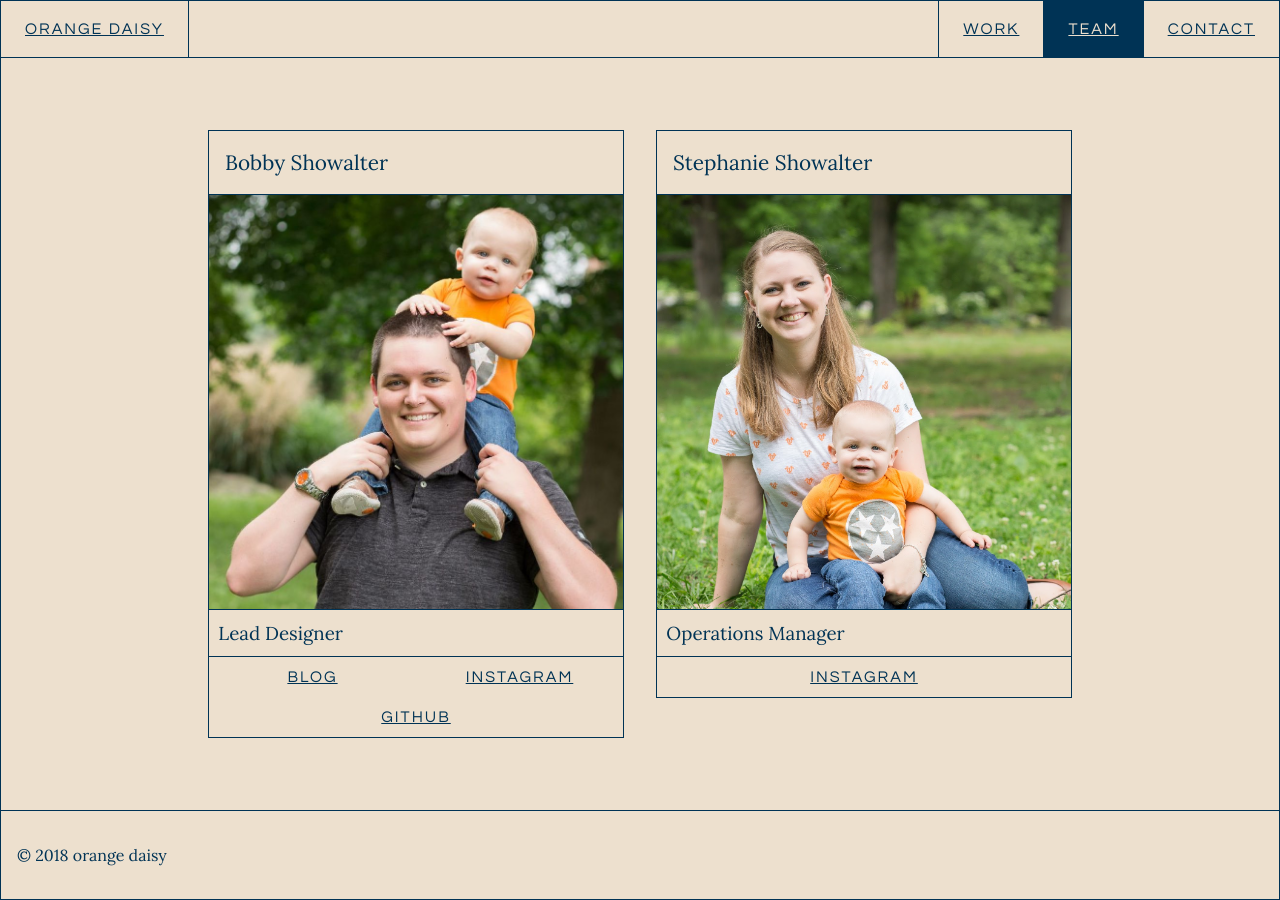
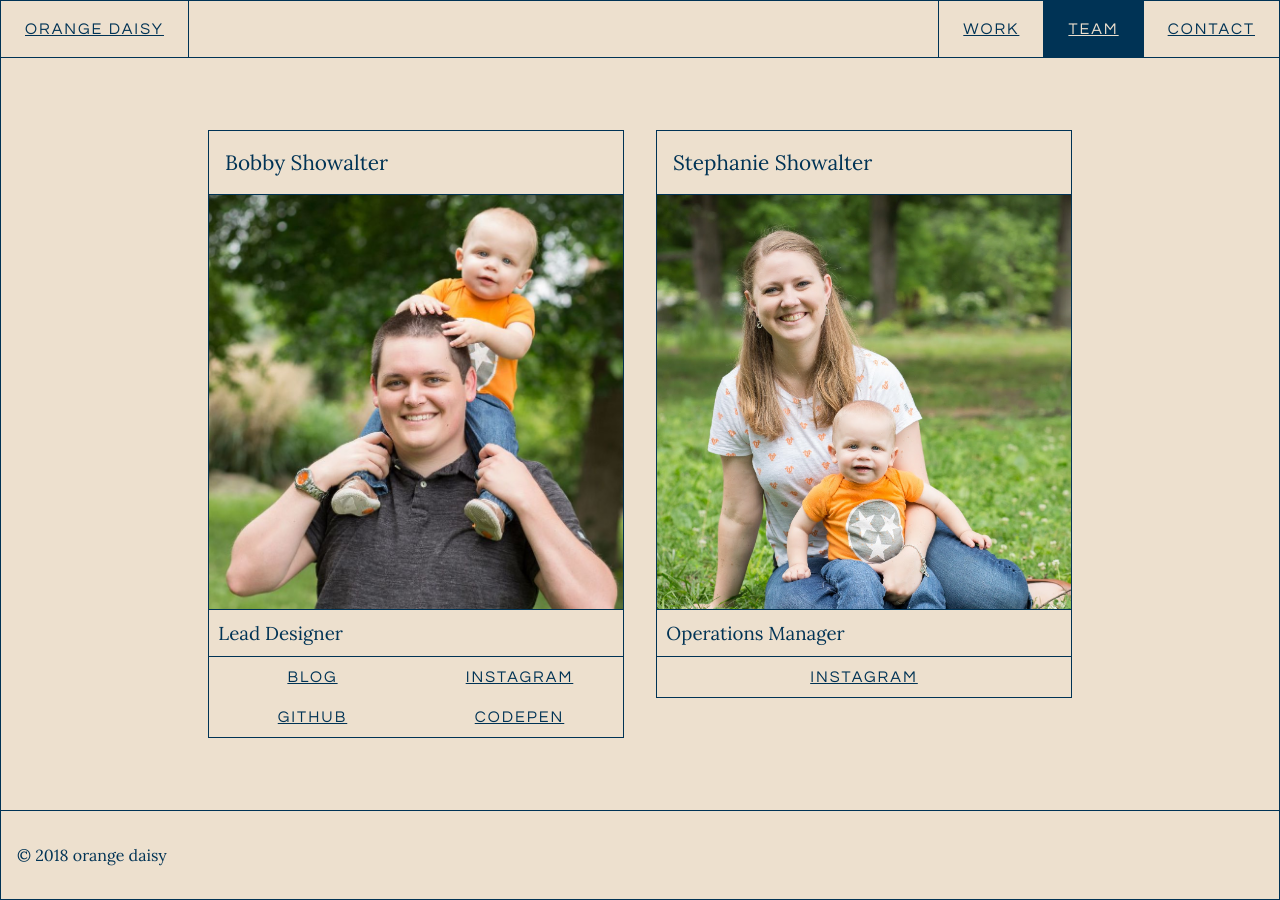
Before and after one commit to orangedaisy/orangedaisy.github.io, a Jekyll site: the page built from team.html, in a window 1280 px wide. Built offline with Jekyll 4.4.1, drawn with Linux system fonts in a browser that asks for light colours; nearby versions of some CDN libraries.

Commit message:
Add CodePen link for Bobby

```diff
--- a/_data/team/bobby.yml
+++ b/_data/team/bobby.yml
@@ -9,3 +9,5 @@ profiles:
   profile_link: "https://www.instagram.com/bobbyshowalter/"
 - profile_name: "github"
   profile_link: "https://github.com/orangedaisy/"
+- profile_name: "codepen"
+  profile_link: "https://codepen.io/bobbyshowalter/"
```
